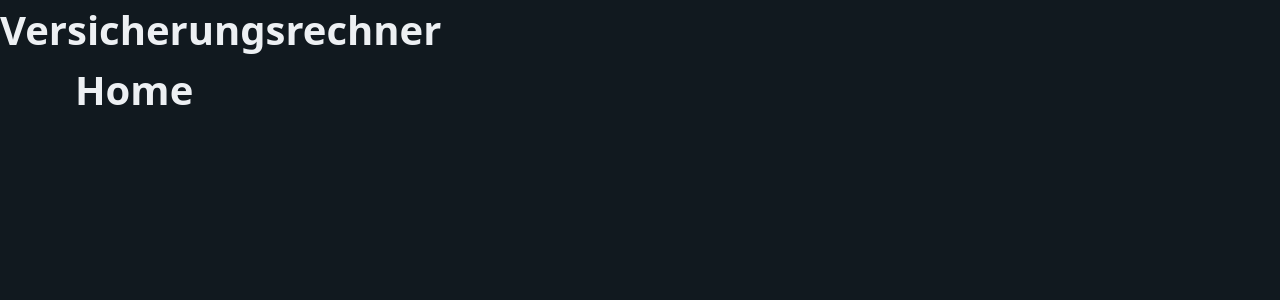
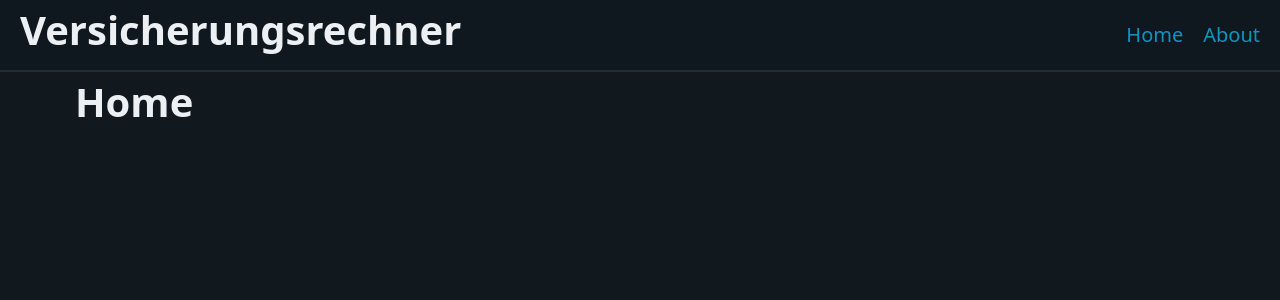
Before and after one commit to pcaracal/project_versicherungsrechner, a React (Create React App) app in the folder versicherungsrechner/: page / in a window 1280 px wide. Shown: the top 300 px of the page. Built offline with nearby package versions, Linux system fonts and the light colour scheme.

Commit message:
router implemented, navbar finished for now

```diff
--- a/versicherungsrechner/package.json
+++ b/versicherungsrechner/package.json
@@ -9,6 +9,7 @@
     "@testing-library/user-event": "^13.5.0",
     "react": "^18.2.0",
     "react-dom": "^18.2.0",
+    "react-router-dom": "^6.10.0",
     "react-scripts": "5.0.1",
     "web-vitals": "^2.1.4"
   },
--- a/versicherungsrechner/src/App.js
+++ b/versicherungsrechner/src/App.js
@@ -1,12 +1,20 @@
 import Home from "./sites/Home";
 import Navbar from "./components/Navbar";
+import About from "./sites/About";
+import { BrowserRouter as Router, Routes, Route } from 'react-router-dom';
 
 const App = () => {
   return (
-    <div className="App">
-      <Navbar />
-      <Home />
-    </div>
+    <Router>
+      <div className="App">
+        <Navbar />
+
+        <Routes>
+          <Route exact path="/" element={<Home />} />
+          <Route exact path="/about" element={<About />} />
+        </Routes>
+      </div>
+    </Router>
   );
 }
 
--- a/versicherungsrechner/src/components/Navbar.js
+++ b/versicherungsrechner/src/components/Navbar.js
@@ -1,9 +1,15 @@
+
+import { Link } from 'react-router-dom';
 
 const Navbar = () => {
     return (
         <div className="Navbar">
-            <nav>
+            <nav className="container-fluid navoverride">
                 <h1 className="nomargin">Versicherungsrechner</h1>
+                <ul>
+                    <li><Link to="/">Home</Link></li>
+                    <li><Link to="/about">About</Link></li>
+                </ul>
             </nav>
         </div>
     );
--- a/versicherungsrechner/src/overrides.css
+++ b/versicherungsrechner/src/overrides.css
@@ -5,3 +5,10 @@
 .nomargin {
     margin: 0;
 }
+
+.navoverride {
+    border-bottom: 2px solid rgba(115, 130, 140, 0.2);
+    background-color: rgba(16, 24, 30, 0.8);
+    padding-right: 1rem;
+    padding-left: 1rem;
+}
--- /dev/null
+++ b/versicherungsrechner/src/sites/About.js
@@ -0,0 +1,12 @@
+
+const About = () => {
+    return (
+        <div className="About">
+            <main className="container">
+                <h1>About</h1>
+            </main>
+        </div>
+    );
+}
+
+export default About;
--- a/versicherungsrechner/src/sites/Home.js
+++ b/versicherungsrechner/src/sites/Home.js
@@ -1,8 +1,10 @@
 
 const Home = () => {
     return (
-        <div className="Home container">
-            <h1>Home</h1>
+        <div className="Home">
+            <main className="container">
+                <h1>Home</h1>
+            </main>
         </div>
     );
 }
```
Also changed, not shown: 2 other files (tests, documents, lock files or other folders).
